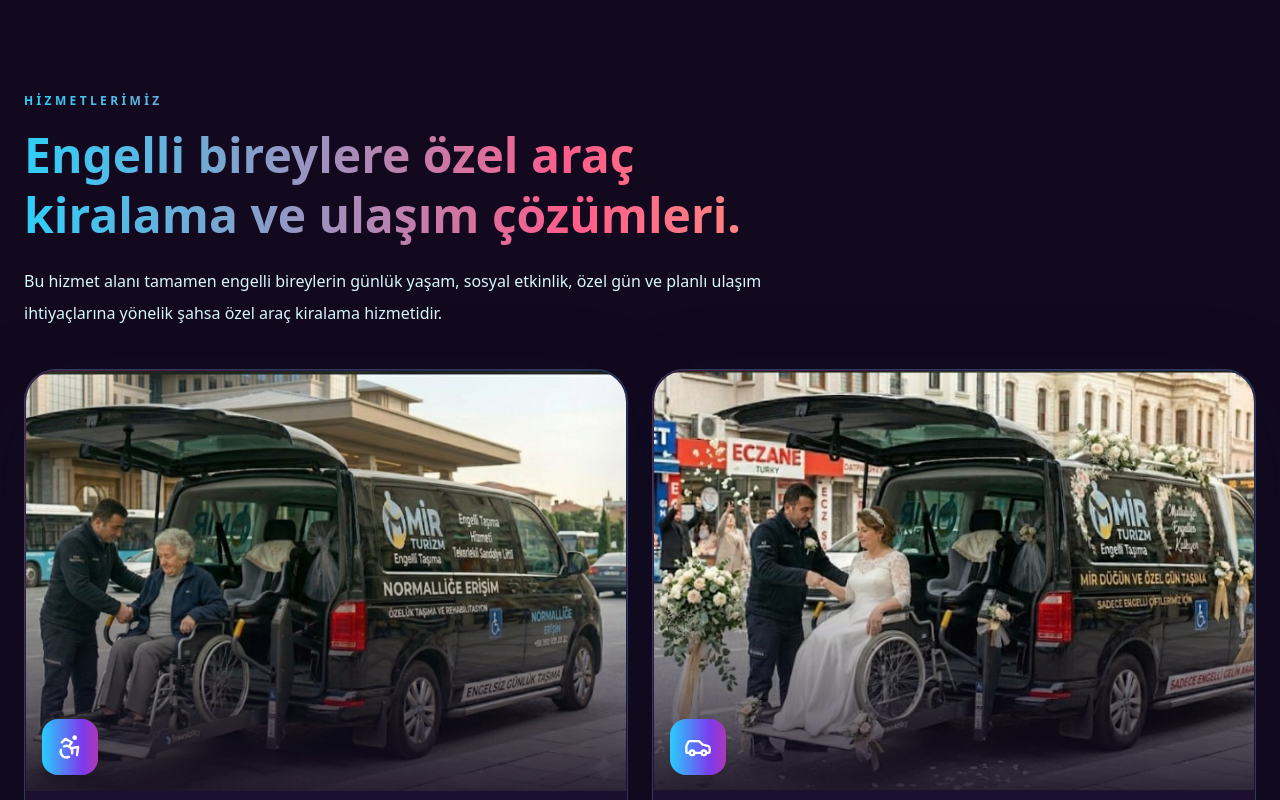
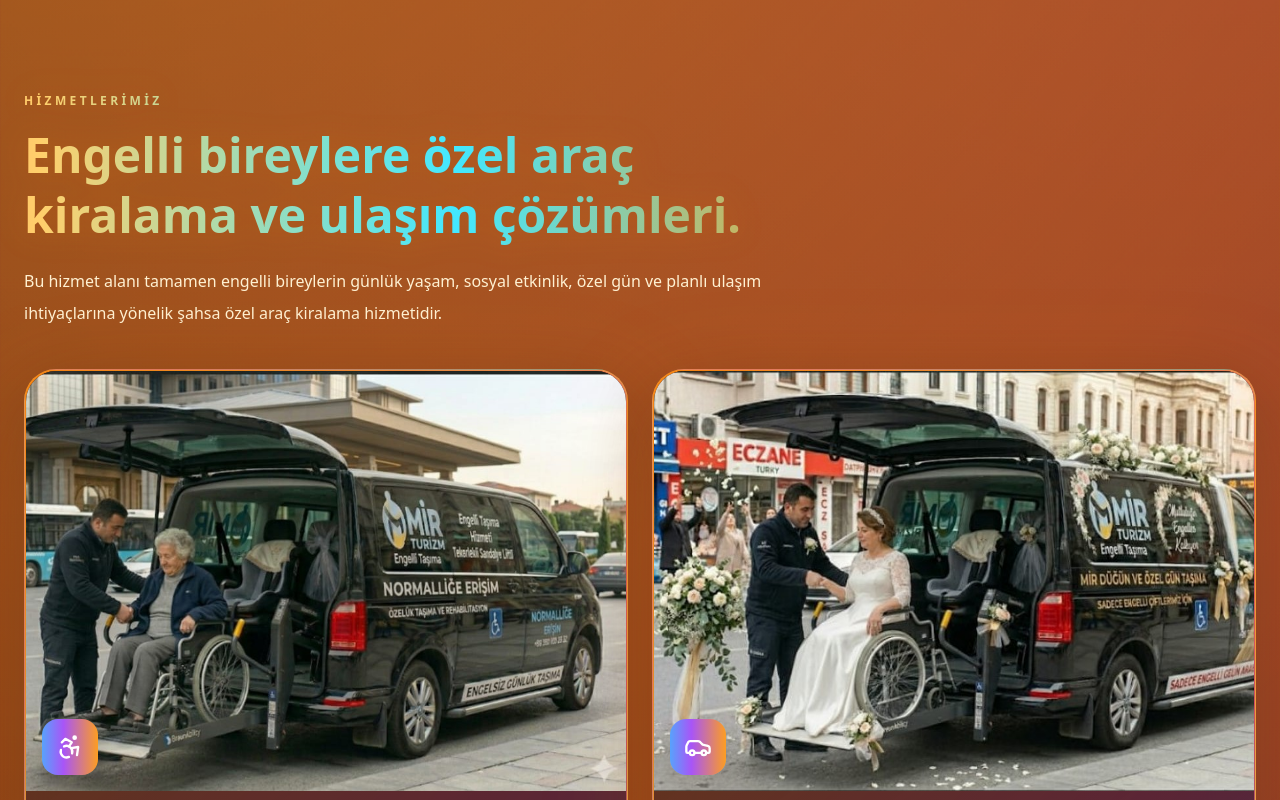
Before and after one commit to hakanbenli47-ctrl/mrturizm, a Next.js app: page / in a window 1280 px wide. Shown: the part 1300-2100 px from the top of the page. Built offline with nearby package versions, Linux system fonts and the light colour scheme.

Commit message:
güncelleme

```diff
--- a/app/globals.css
+++ b/app/globals.css
@@ -10,8 +10,12 @@ html {
 
 body {
   margin: 0;
-  background: #12091f;
-  color: #ffeec7;
+  background:
+    radial-gradient(circle at top left, rgba(255, 138, 0, 0.34), transparent 34%),
+    radial-gradient(circle at top right, rgba(255, 92, 138, 0.24), transparent 32%),
+    radial-gradient(circle at bottom right, rgba(35, 213, 255, 0.18), transparent 34%),
+    linear-gradient(135deg, #2a1306 0%, #4a1f08 38%, #2d1238 72%, #102b45 100%);
+  color: #fff4d6;
 }
 
 img {
@@ -63,24 +67,6 @@ img {
   animation: softPulseSlow 7s ease-in-out infinite;
 }
 
-.rgb-love-text {
-  background: linear-gradient(
-    90deg,
-    #ff5c8a,
-    #ffb86b,
-    #ffd6e8,
-    #7dd3fc,
-    #c084fc,
-    #ff5c8a
-  );
-  background-size: 300% 100%;
-  background-clip: text;
-  -webkit-background-clip: text;
-  color: transparent !important;
-  -webkit-text-fill-color: transparent;
-  animation: rgbLoveMove 5s linear infinite;
-}
-
 @keyframes rgbLoveMove {
   0% {
     background-position: 0% 50%;
@@ -95,19 +81,42 @@ img {
   }
 }
 
+/* Turuncu ağırlıklı canlı RGB yazı */
+.rgb-love-text {
+  background: linear-gradient(
+    90deg,
+    #fff1a8,
+    #ffb347,
+    #ff7a00,
+    #ff4f7b,
+    #ffd36a,
+    #38d9ff,
+    #ff9f1c
+  );
+  background-size: 350% 100%;
+  background-clip: text;
+  -webkit-background-clip: text;
+  color: transparent !important;
+  -webkit-text-fill-color: transparent;
+  animation: rgbLoveMove 5s linear infinite;
+}
+
+/* Buton ve vurgu arka planı */
 .bg-love {
   background: linear-gradient(
     90deg,
-    #ff5c8a,
-    #ff8a5c,
+    #ff7a00,
+    #ffb347,
+    #ff4f7b,
     #23d5ff,
-    #a855f7,
-    #ff5c8a
+    #ff9f1c,
+    #ff7a00
   );
-  background-size: 300% 100%;
+  background-size: 350% 100%;
   animation: rgbLoveMove 5s linear infinite;
 }
 
+/* Kart dış parlama */
 .rgb-love-card {
   position: relative;
   overflow: hidden;
@@ -115,35 +124,43 @@ img {
   padding: 1px;
   background: linear-gradient(
     135deg,
-    rgba(255, 92, 138, 0.68),
-    rgba(255, 184, 107, 0.55),
-    rgba(35, 213, 255, 0.56),
-    rgba(168, 85, 247, 0.65)
+    rgba(255, 122, 0, 0.78),
+    rgba(255, 179, 71, 0.68),
+    rgba(255, 79, 123, 0.58),
+    rgba(35, 213, 255, 0.48)
   );
-  box-shadow: 0 28px 90px rgba(15, 23, 42, 0.24);
+  box-shadow:
+    0 28px 90px rgba(255, 122, 0, 0.18),
+    0 18px 70px rgba(15, 23, 42, 0.18);
 }
 
 .rgb-love-card::before {
   content: "";
   position: absolute;
   inset: -90px;
-  background: radial-gradient(
+  background:
+    radial-gradient(
       circle at 20% 20%,
-      rgba(255, 92, 138, 0.34),
-      transparent 30%
+      rgba(255, 122, 0, 0.38),
+      transparent 32%
     ),
     radial-gradient(
       circle at 80% 15%,
-      rgba(35, 213, 255, 0.24),
-      transparent 32%
+      rgba(255, 179, 71, 0.3),
+      transparent 34%
     ),
     radial-gradient(
       circle at 50% 90%,
-      rgba(255, 184, 107, 0.28),
+      rgba(255, 79, 123, 0.24),
+      transparent 34%
+    ),
+    radial-gradient(
+      circle at 80% 80%,
+      rgba(35, 213, 255, 0.2),
       transparent 34%
     );
-  filter: blur(22px);
-  opacity: 0.9;
+  filter: blur(24px);
+  opacity: 0.95;
   transition: 0.5s ease;
 }
 
@@ -152,23 +169,21 @@ img {
   opacity: 1;
 }
 
+/* Yardımcı yazı renkleri */
 .text-soft {
-  color: #90e8ff;
+  color: #d7fbff;
 }
 
 .text-warm {
-  color: #ffeec7;
+  color: #fff4d6;
 }
 
 .text-gold {
-  color: #ffb86b;
+  color: #ffb347;
 }
 
-@media (max-width: 640px) {
-  .rgb-love-card {
-    border-radius: 1.6rem;
-  }
-}.tum-yazilar-rgb h1,
+/* Sayfadaki tüm yazılara turuncu ağırlıklı RGB efekti */
+.tum-yazilar-rgb h1,
 .tum-yazilar-rgb h2,
 .tum-yazilar-rgb h3,
 .tum-yazilar-rgb h4,
@@ -182,17 +197,31 @@ img {
 .tum-yazilar-rgb a:not(.text-white) {
   background: linear-gradient(
     90deg,
-    #ff5c8a,
-    #ffb86b,
-    #ffd6e8,
-    #7dd3fc,
-    #c084fc,
-    #ff5c8a
+    #fff1a8,
+    #ffb347,
+    #ff7a00,
+    #ff4f7b,
+    #ffd36a,
+    #38d9ff,
+    #ff9f1c
   );
-  background-size: 300% 100%;
+  background-size: 350% 100%;
   background-clip: text;
   -webkit-background-clip: text;
   color: transparent !important;
   -webkit-text-fill-color: transparent;
   animation: rgbLoveMove 6s linear infinite;
 }
+
+@media (max-width: 640px) {
+  .rgb-love-card {
+    border-radius: 1.6rem;
+  }
+
+  body {
+    background:
+      radial-gradient(circle at top left, rgba(255, 138, 0, 0.38), transparent 42%),
+      radial-gradient(circle at bottom right, rgba(255, 79, 123, 0.24), transparent 38%),
+      linear-gradient(135deg, #351707 0%, #4a1f08 48%, #241039 100%);
+  }
+}
--- a/app/page.tsx
+++ b/app/page.tsx
@@ -326,7 +326,7 @@ const sayfaIcerigi = {
 
 export default function Home() {
   return (
-    <main className="min-h-screen overflow-hidden bg-[#12091f] text-[#ffeec7]">
+    <main className="site-super-rgb min-h-screen overflow-hidden bg-transparent text-[#fff4d6]">
     <style jsx global>{`
   @keyframes rgbText {
     0% {
@@ -362,32 +362,80 @@ export default function Home() {
     }
   }
 
+  .site-super-rgb {
+    position: relative;
+    background:
+      radial-gradient(circle at 8% 8%, rgba(255, 167, 38, 0.5), transparent 30%),
+      radial-gradient(circle at 92% 12%, rgba(255, 92, 138, 0.32), transparent 32%),
+      radial-gradient(circle at 80% 88%, rgba(35, 213, 255, 0.24), transparent 34%),
+      linear-gradient(135deg, #3a1704 0%, #6f2a05 28%, #5a1b36 58%, #103d5c 100%);
+    color: #fff4d6;
+  }
+
+  .site-super-rgb::before {
+    content: "";
+    position: fixed;
+    inset: 0;
+    z-index: 0;
+    pointer-events: none;
+    background:
+      linear-gradient(rgba(255, 255, 255, 0.045) 1px, transparent 1px),
+      linear-gradient(90deg, rgba(255, 255, 255, 0.035) 1px, transparent 1px);
+    background-size: 42px 42px;
+    mask-image: linear-gradient(to bottom, rgba(0, 0, 0, 0.75), transparent 85%);
+  }
+
+  .site-super-rgb::after {
+    content: "";
+    position: fixed;
+    inset: 0;
+    z-index: 0;
+    pointer-events: none;
+    background:
+      radial-gradient(circle at center, transparent 0%, rgba(18, 9, 31, 0.18) 65%, rgba(18, 9, 31, 0.48) 100%);
+  }
+
+  .site-super-rgb section,
+  .site-super-rgb header,
+  .site-super-rgb footer,
+  .site-super-rgb > div {
+    position: relative;
+    z-index: 1;
+  }
+
   .rgb-love-text {
     background: linear-gradient(
       90deg,
-            #ffe66d,
+      #fff7b2,
+      #ffd166,
       #ff8a00,
-            #23d5ff,
-            #ff5c8a,
-            #ffe66d
+      #ff5c5c,
+      #ffcf6b,
+      #42e8ff,
+      #ff9f1c,
+      #fff7b2
     );
-          background-size: 300% 100%;
+    background-size: 380% 100%;
     -webkit-background-clip: text;
     background-clip: text;
-          color: transparent;
+    color: transparent !important;
+    -webkit-text-fill-color: transparent;
     animation: rgbText 5s linear infinite;
+    filter: drop-shadow(0 0 16px rgba(255, 138, 0, 0.18));
   }
 
   .bg-love {
     background: linear-gradient(
       90deg,
-            #ff335f,
-            #ff8a00,
+      #ff7a00,
+      #ffb347,
+      #ff4f7b,
       #23d5ff,
-            #7c3aed,
-            #ff335f
+      #a855f7,
+      #ff9f1c,
+      #ff7a00
     );
-          background-size: 300% 100%;
+    background-size: 380% 100%;
     animation: rgbText 5s linear infinite;
   }
 
@@ -395,9 +443,36 @@ export default function Home() {
     position: relative;
     overflow: hidden;
     border-radius: 2rem;
-          border: 1px solid rgba(103, 232, 249, 0.2);
-          background: rgba(36, 16, 57, 0.9);
-          box-shadow: 0 25px 90px rgba(15, 23, 42, 0.22);
+    padding: 1px;
+    border: 1px solid rgba(255, 209, 102, 0.28);
+    background: linear-gradient(
+      135deg,
+      rgba(255, 122, 0, 0.85),
+      rgba(255, 179, 71, 0.68),
+      rgba(255, 92, 138, 0.54),
+      rgba(35, 213, 255, 0.44)
+    );
+    box-shadow:
+      0 30px 110px rgba(255, 122, 0, 0.22),
+      0 18px 70px rgba(15, 23, 42, 0.24);
+  }
+
+  .rgb-love-card::before {
+    content: "";
+    position: absolute;
+    inset: -90px;
+    background:
+      radial-gradient(circle at 20% 20%, rgba(255, 179, 71, 0.38), transparent 32%),
+      radial-gradient(circle at 80% 16%, rgba(255, 92, 138, 0.28), transparent 34%),
+      radial-gradient(circle at 52% 90%, rgba(35, 213, 255, 0.22), transparent 34%);
+    filter: blur(24px);
+    opacity: 0.9;
+    transition: 0.5s ease;
+  }
+
+  .rgb-love-card:hover::before {
+    transform: scale(1.08);
+    opacity: 1;
   }
 
   .animate-softPulse {
@@ -406,6 +481,106 @@ export default function Home() {
 
   .animate-softPulseSlow {
     animation: softPulse 9s ease-in-out infinite;
+  }
+
+  .site-super-rgb p,
+  .site-super-rgb li {
+    color: #fff1d2 !important;
+  }
+
+  .site-super-rgb .text-\\[\\#d8f7ff\\],
+  .site-super-rgb .text-\\[\\#90e8ff\\] {
+    color: #fff1d2 !important;
+  }
+
+  .site-super-rgb .text-\\[\\#ffb86b\\] {
+    color: #ffd166 !important;
+  }
+
+  .site-super-rgb .bg-\\[\\#12091f\\],
+  .site-super-rgb .bg-\\[\\#12091f\\]\\/55,
+  .site-super-rgb .bg-\\[\\#12091f\\]\\/60,
+  .site-super-rgb .bg-\\[\\#12091f\\]\\/65,
+  .site-super-rgb .bg-\\[\\#12091f\\]\\/70,
+  .site-super-rgb .bg-\\[\\#12091f\\]\\/72,
+  .site-super-rgb .bg-\\[\\#12091f\\]\\/94 {
+    background-color: rgba(74, 31, 8, 0.72) !important;
+  }
+
+  .site-super-rgb .bg-\\[\\#241039\\],
+  .site-super-rgb .bg-\\[\\#241039\\]\\/80,
+  .site-super-rgb .bg-\\[\\#241039\\]\\/90 {
+    background:
+      linear-gradient(145deg, rgba(101, 43, 9, 0.78), rgba(82, 27, 52, 0.72)) !important;
+  }
+
+  .site-super-rgb .bg-\\[\\#291044\\]\\/72,
+  .site-super-rgb .bg-\\[\\#291044\\]\\/80 {
+    background:
+      linear-gradient(145deg, rgba(113, 47, 8, 0.78), rgba(70, 31, 78, 0.7)) !important;
+  }
+
+  .site-super-rgb .bg-\\[\\#2a1044\\]\\/70 {
+    background:
+      linear-gradient(145deg, rgba(121, 52, 8, 0.78), rgba(74, 31, 86, 0.68)) !important;
+  }
+
+  .site-super-rgb .bg-\\[\\#1d102f\\]\\/90,
+  .site-super-rgb .bg-\\[\\#1d102f\\]\\/94 {
+    background:
+      linear-gradient(145deg, rgba(78, 33, 9, 0.84), rgba(53, 23, 64, 0.78)) !important;
+  }
+
+  .site-super-rgb .border-cyan-300\\/20,
+  .site-super-rgb .border-cyan-300\\/15,
+  .site-super-rgb .border-fuchsia-300\\/20,
+  .site-super-rgb .border-fuchsia-300\\/25 {
+    border-color: rgba(255, 209, 102, 0.32) !important;
+  }
+
+  .site-super-rgb .shadow-xl,
+  .site-super-rgb .shadow-2xl {
+    box-shadow:
+      0 20px 70px rgba(255, 122, 0, 0.12),
+      0 10px 45px rgba(15, 23, 42, 0.22) !important;
+  }
+
+  .site-super-rgb .from-\\[\\#12091f\\]\\/95,
+  .site-super-rgb .from-\\[\\#12091f\\]\\/90,
+  .site-super-rgb .from-\\[\\#12091f\\]\\/85 {
+    --tw-gradient-from: rgba(58, 23, 4, 0.9) var(--tw-gradient-from-position) !important;
+    --tw-gradient-to: rgba(58, 23, 4, 0) var(--tw-gradient-to-position) !important;
+    --tw-gradient-stops: var(--tw-gradient-from), var(--tw-gradient-to) !important;
+  }
+
+  .site-super-rgb .via-\\[\\#12091f\\]\\/35 {
+    --tw-gradient-via: rgba(58, 23, 4, 0.24) var(--tw-gradient-via-position) !important;
+  }
+
+  .site-super-rgb .fill-\\[\\#ffb86b\\] {
+    fill: #ffd166 !important;
+  }
+
+  .site-super-rgb .text-\\[\\#23d5ff\\] {
+    color: #42e8ff !important;
+  }
+
+  @media (max-width: 640px) {
+    .rgb-love-card {
+      border-radius: 1.6rem;
+    }
+
+    .site-super-rgb {
+      background:
+        radial-gradient(circle at 18% 6%, rgba(255, 167, 38, 0.48), transparent 34%),
+        radial-gradient(circle at 88% 18%, rgba(255, 92, 138, 0.28), transparent 36%),
+        linear-gradient(135deg, #431a04 0%, #6a2705 42%, #3b1746 100%);
+    }
+
+    .site-super-rgb p,
+    .site-super-rgb li {
+      color: #fff3dc !important;
+    }
   }
 `}</style>
 
```
Lines whose indentation alone changed are shown as unchanged.
